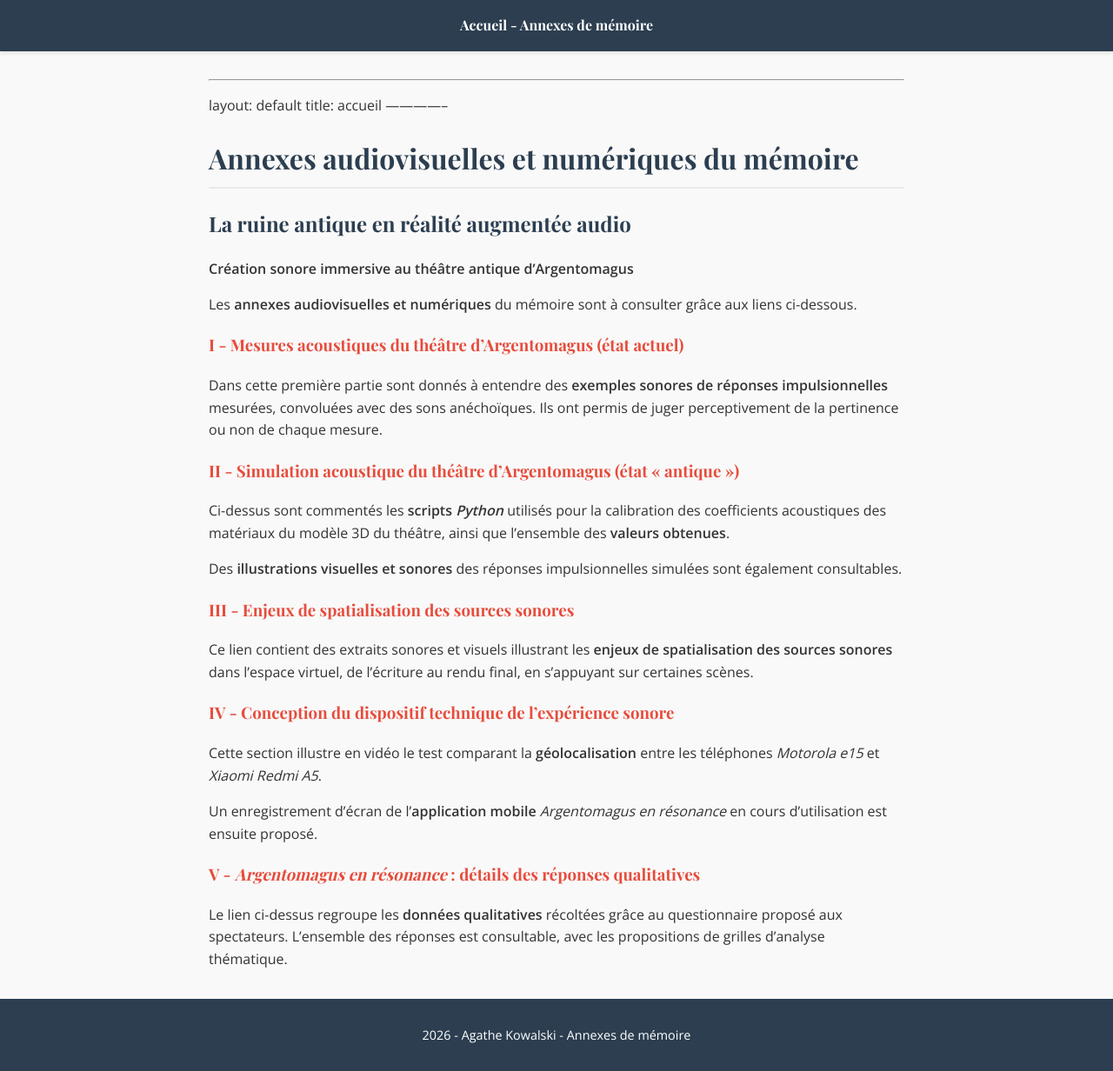
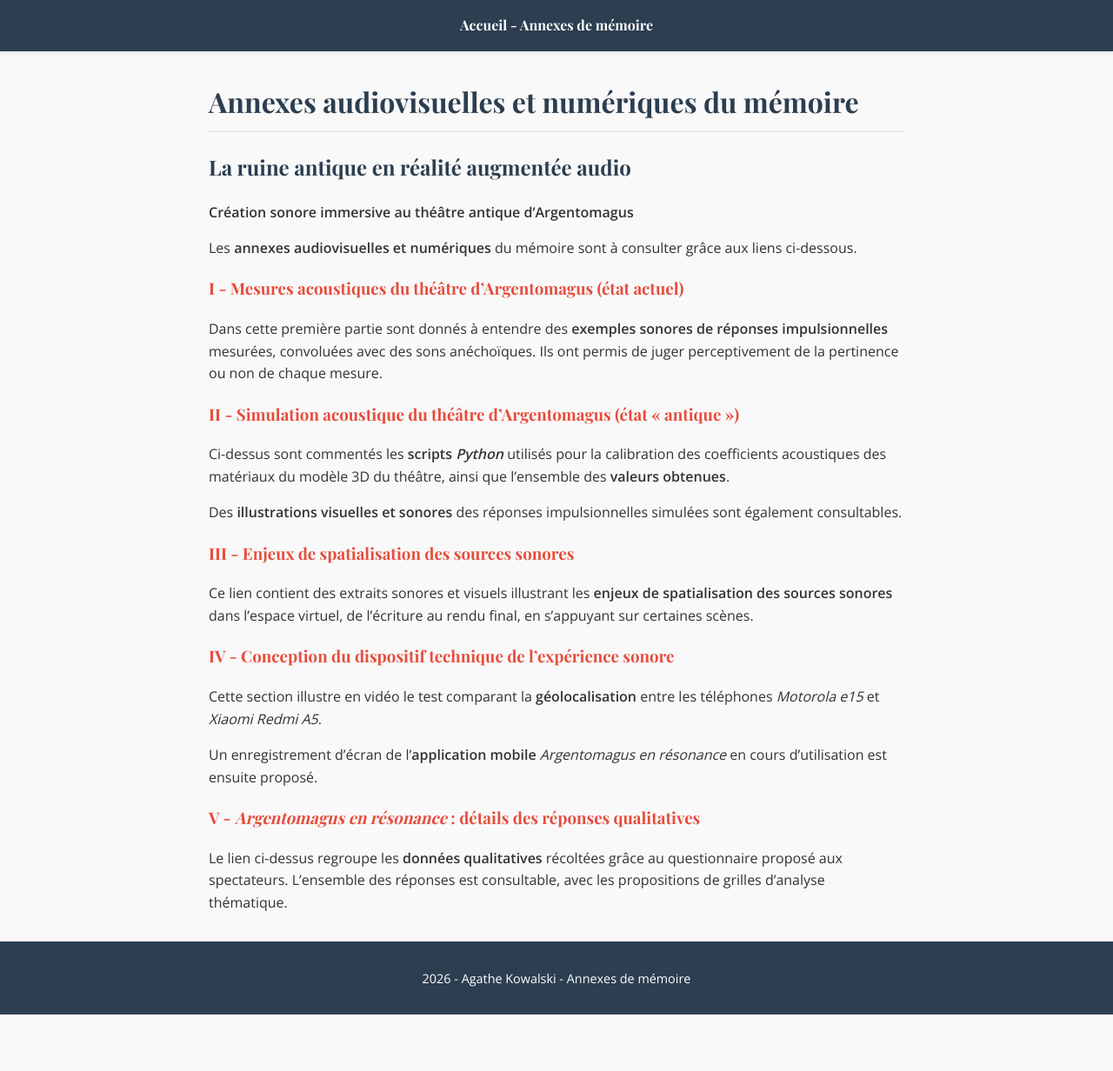
Before and after one commit to agathekowalski/ensll_memoire_p2026, a Jekyll site: the page built from index.md, in a window 1280 px wide. Shown: the whole page at 87% size. Built offline with Jekyll 4.4.1, drawn with Linux system fonts in a browser that asks for light colours; our own code applies the rules of GitHub Pages for plain Markdown files; after the commit the page ends 1167 px from its top, so only the background shows below that.

Commit message:
Update index.md

```diff
--- a/index.md
+++ b/index.md
@@ -1,8 +1,9 @@
+---
+layout: default
+title: accueil
+
 ---
 
-layout: default
-title: accueil
---------------
 
 # Annexes audiovisuelles et numériques du mémoire
 
```
